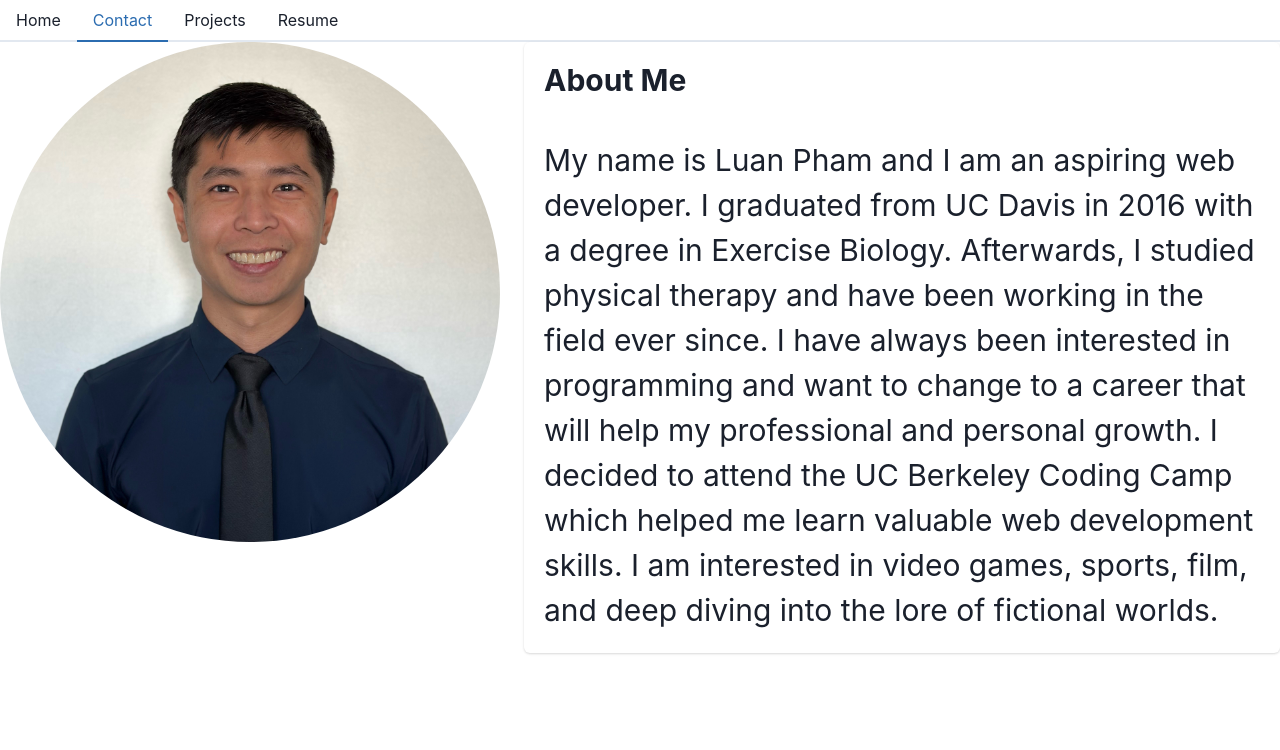
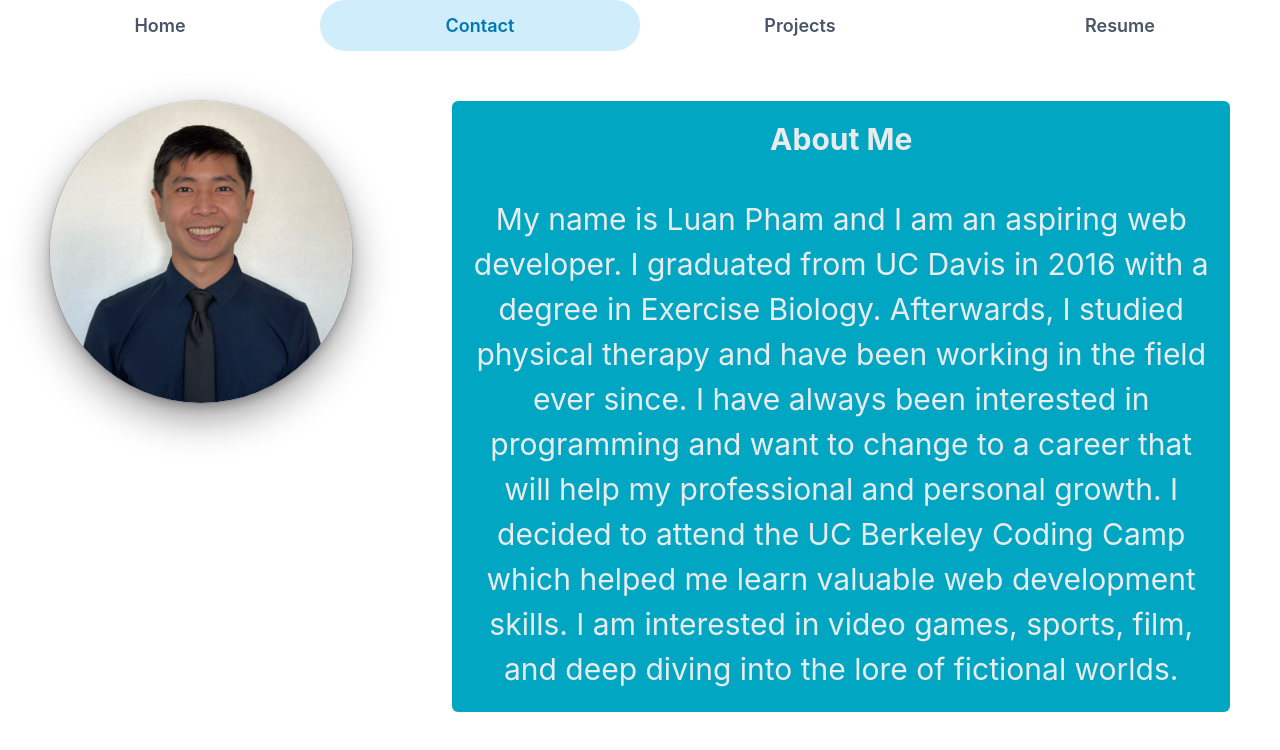
Before and after one commit to Luan-Pham/React-Portfolio, a React (Create React App) app: page / in a window 1280 px wide. Shown: the top 750 px of the page. Built offline with nearby package versions, Linux system fonts and the light colour scheme.

Commit message:
layout for projects page

```diff
--- a/src/sections/project.js
+++ b/src/sections/Projects.js
@@ -3,15 +3,17 @@ import { Grid, GridItem } from '@chakra-ui/react';
 function Project() {
   return (
     <Grid
-      h='200px'
-      templateRows='repeat(2, 1fr)'
+      h='80vh'
+      templateRows='repeat(3, 1fr)'
       templateColumns='repeat(5, 1fr)'
       gap={4}
     >
-      <GridItem rowSpan={2} colSpan={1} bg='tomato' />
+      <GridItem rowSpan={3} colSpan={1} bg='tomato' />
       <GridItem colSpan={2} bg='papayawhip' />
       <GridItem colSpan={2} bg='papayawhip' />
       <GridItem colSpan={4} bg='tomato' />
+      <GridItem colSpan={2} bg='papayawhip' />
+      <GridItem colSpan={2} bg='papayawhip' />
     </Grid>
   );
 }
--- a/src/sections/about.js
+++ b/src/sections/about.js
@@ -1,29 +1,45 @@
 import {
-  Stack,
+  Flex,
+  Spacer,
   Image,
   Text,
   Card,
   CardHeader,
   CardBody,
   Heading,
+  Box,
 } from '@chakra-ui/react';
 import headshot from '../assets/headshot.jpeg';
 
 function About() {
   return (
-    <Stack direction={['column', 'row']} spacing='24px'>
-      <Image
-        borderRadius='full'
-        boxSize='500px'
-        src={headshot}
-        alt='Luan Pham'
-      />
-      <Card>
+    <Flex
+      centerContent
+      textAlign='center'
+      display='flex'
+      justifyContent='space-between'
+    >
+      <Box margin='50'>
+        <Image
+          borderRadius='50%'
+          src={headshot}
+          alt='Luan Pham'
+          boxShadow='dark-lg'
+        />
+      </Box>
+
+      <Card
+        margin='50'
+        bgColor='#01A7C2'
+        textColor='#EAEBED'
+        fontSize='3xl'
+        variant='filled'
+      >
         <CardHeader>
           <Heading size='lg'>About Me</Heading>
         </CardHeader>
         <CardBody>
-          <Text fontSize='3xl'>
+          <Text>
             My name is Luan Pham and I am an aspiring web developer. I graduated
             from UC Davis in 2016 with a degree in Exercise Biology. Afterwards,
             I studied physical therapy and have been working in the field ever
@@ -36,7 +52,7 @@ function About() {
           </Text>
         </CardBody>
       </Card>
-    </Stack>
+    </Flex>
   );
 }
 
--- a/src/sections/navbar.js
+++ b/src/sections/navbar.js
@@ -2,7 +2,14 @@ import { Tabs, TabList, Tab } from '@chakra-ui/react';
 
 function Navbar({ currentPage, handlePageChange }) {
   return (
-    <Tabs defaultIndex={1}>
+    <Tabs
+      isFitted
+      align='center'
+      defaultIndex={1}
+      size='lg'
+      variant='soft-rounded'
+      colorScheme='linkedin'
+    >
       <TabList>
         <Tab onClick={() => handlePageChange('About')}>Home</Tab>
         <Tab onClick={() => handlePageChange('Contact')}>Contact</Tab>
--- a/src/sections/portfolio.js
+++ /dev/null
@@ -1,33 +0,0 @@
-import About from './about';
-import Contact from './contact';
-import Project from './project';
-import NavTabs from './navbar';
-import { useState } from 'react';
-
-function Portfolio() {
-  const [currentPage, setCurrentPage] = useState('Home');
-
-  // This method is checking to see what the value of `currentPage` is. Depending on the value of currentPage, we return the corresponding component to render.
-  const renderPage = () => {
-    if (currentPage === 'Project') {
-      return <Project />;
-    }
-    if (currentPage === 'Contact') {
-      return <Contact />;
-    }
-    return <About />;
-  };
-
-  const handlePageChange = (page) => setCurrentPage(page);
-
-  return (
-    <div>
-      {/* We are passing the currentPage from state and the function to update it */}
-      <NavTabs currentPage={currentPage} handlePageChange={handlePageChange} />
-      {/* Here we are calling the renderPage method which will return a component  */}
-      {renderPage()}
-    </div>
-  );
-}
-
-export default Portfolio;
```
Also changed, not shown: src/App.js (+4 -6 lines), src/sections/navTabs.js (deleted, +0 -53 lines).
